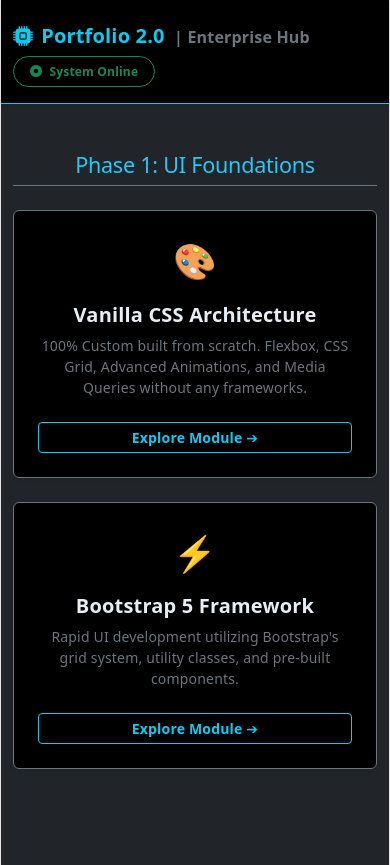
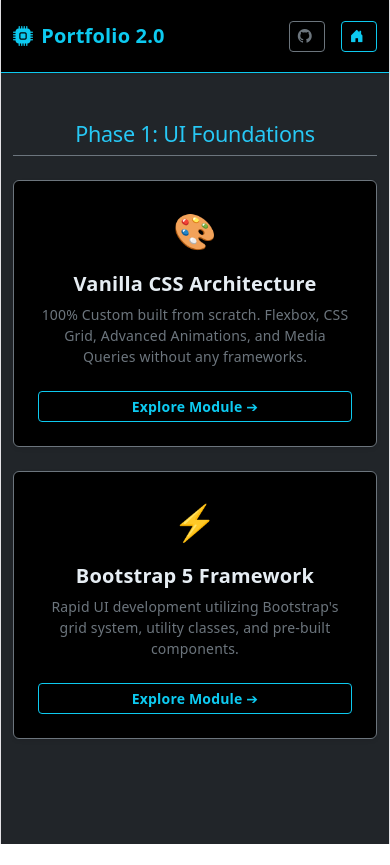
Before and after one commit to gunasekaran006-alt/portfolio-2.0, a React (Vite) app: page / in a window 390 px wide. After the commit the page ends 844 px from the top, so only its background shows below. Built offline with nearby package versions, Linux system fonts and the light colour scheme.

Commit message:
Updated correct live links for Phase 1 cardss

```diff
--- a/src/App.jsx
+++ b/src/App.jsx
@@ -24,7 +24,7 @@
               icon="🎨"
               iconColor="#F16529"
               desc="100% Custom built from scratch. Flexbox, CSS Grid, Advanced Animations, and Media Queries without any frameworks."
-              link="#"
+              link="https://gunasekaran006-alt.github.io/My-Portfolio/vanilla-portfolio.html"
             />
           </div>
 
@@ -35,7 +35,7 @@
               icon="⚡"
               iconColor="#7952B3"
               desc="Rapid UI development utilizing Bootstrap's grid system, utility classes, and pre-built components."
-              link="#"
+              link="https://gunasekaran006-alt.github.io/My-Portfolio/bootstrap-portfolio.html"
             />
           </div>
 
--- a/src/components/Header.jsx
+++ b/src/components/Header.jsx
@@ -6,11 +6,37 @@
       <div className="container">
         <a className="navbar-brand fw-bold text-info" href="#">
           <i className="bi bi-cpu-fill me-2"></i>
-          Portfolio 2.0 <span className="text-secondary ms-1 fs-6">| Enterprise Hub</span>
+          Portfolio 2.0 <span className="text-secondary ms-1 fs-6 d-none d-sm-inline">| Enterprise Hub</span>
         </a>
-        <span className="badge bg-transparent border border-success text-success rounded-pill px-3 py-2">
-          <i className="bi bi-record-circle-fill me-1"></i> System Online
-        </span>
+
+        <div className="d-flex align-items-center gap-3">
+
+          {/* Button 1: View Source Code (GitHub) */}
+
+          <a
+            href="https://github.com/gunasekaran006-alt/portfolio-2.0.git"
+            target="_blank"
+            rel="noreferrer"
+            className="btn btn-outline-secondary btn-sm"
+          >
+            <i className="bi bi-github me-1"></i> <span className="d-none d-md-inline">Source Code</span>
+          </a>
+
+          {/* Button 2: Back to Master Hub */}
+
+          <a
+            href="https://gunasekaran006-alt.github.io/My-Portfolio/"
+            className="btn btn-outline-info btn-sm"
+          >
+            <i className="bi bi-house-door-fill me-1"></i> <span className="d-none d-md-inline">Master Hub</span>
+          </a>
+
+          {/* System Status Badge */}
+          <span className="badge bg-transparent border border-success text-success rounded-pill px-3 py-2 d-none d-lg-inline-block">
+            <i className="bi bi-record-circle-fill me-1"></i> System Online
+          </span>
+
+        </div>
       </div>
     </nav>
   );
```
